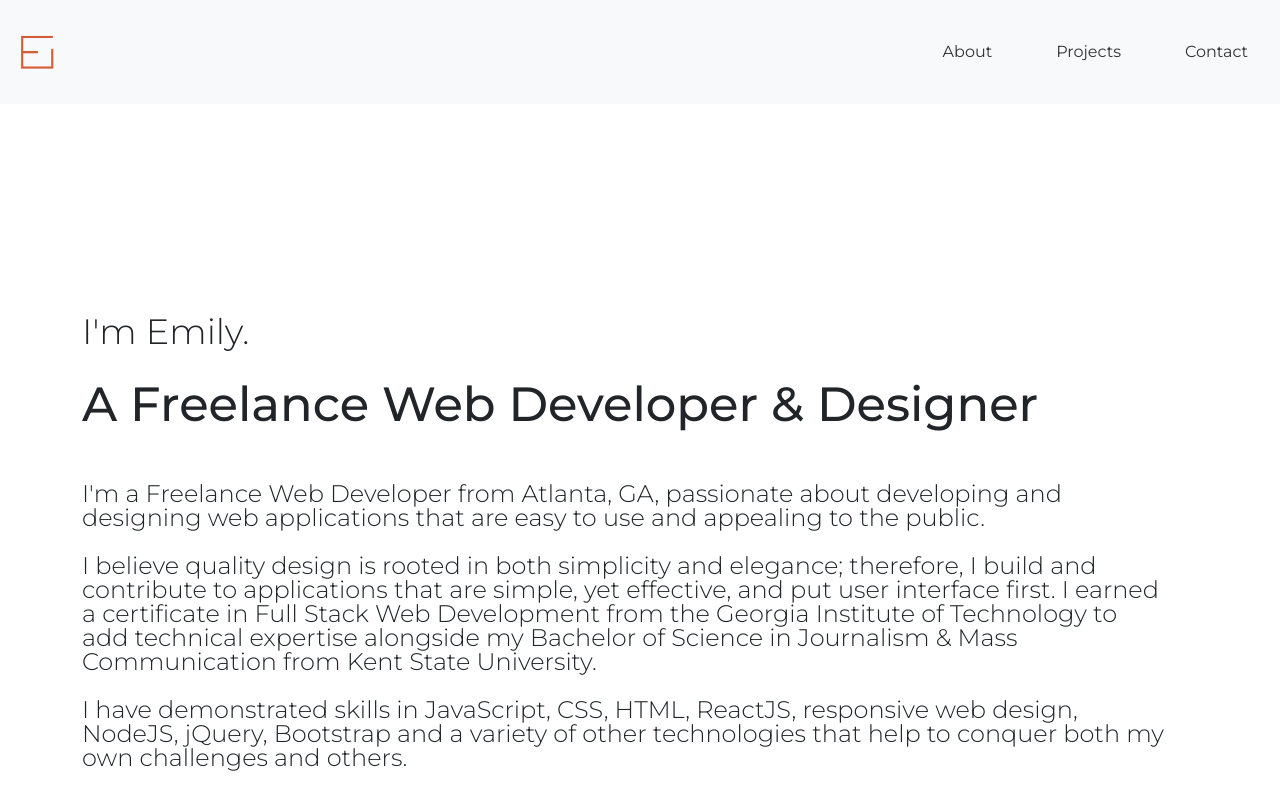
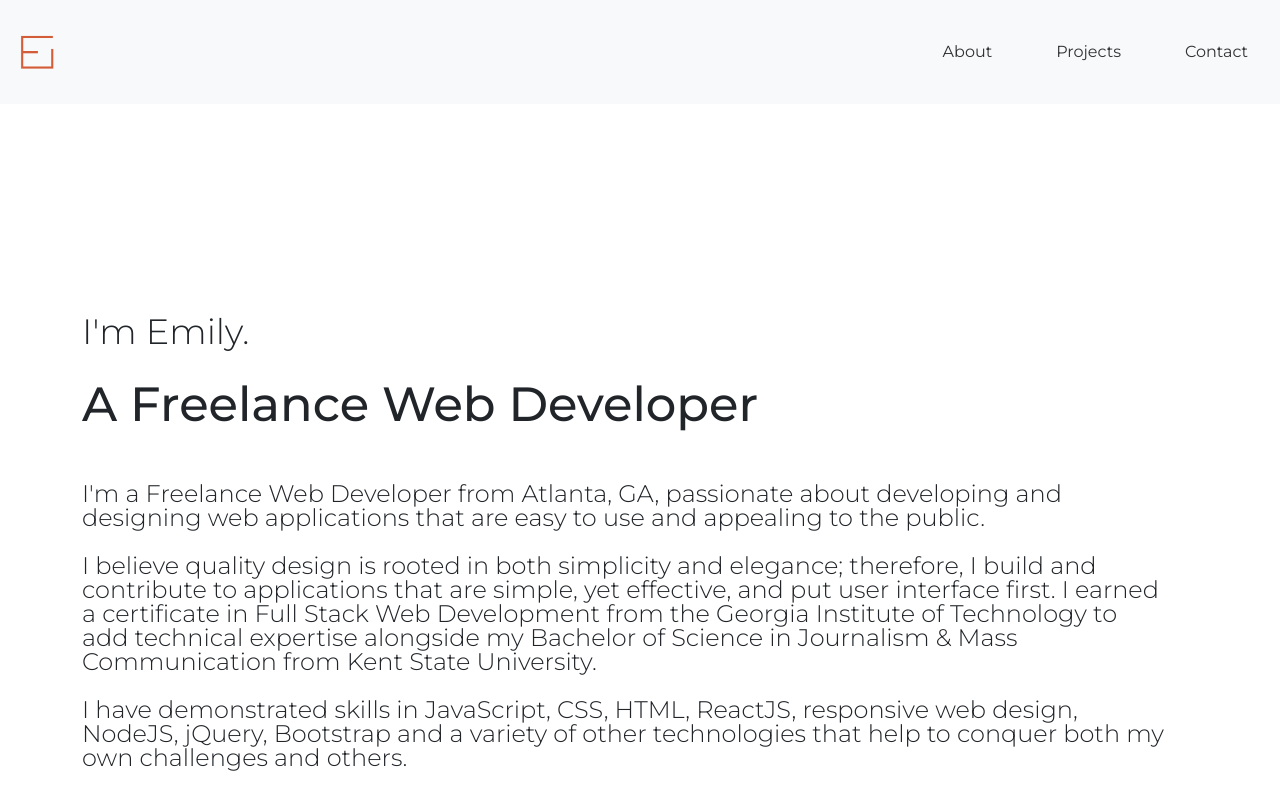
Before and after one commit to emilyjwilbur/port, a React (Create React App) app: page /about in a window 1280 px wide. Shown: the top 800 px of the page. Built offline with nearby package versions, Linux system fonts and the light colour scheme; a web font is replaced by a local one.

Commit message:
About Page update

```diff
--- a/src/pages/About.js
+++ b/src/pages/About.js
@@ -60,7 +60,7 @@ export default function About() {
               I'm Emily.
               </p>
             <h2 className="about_heading">
-              A Freelance Web Developer & Designer
+              A Freelance Web Developer
             </h2>
             <div className="about_info">
               <PText>
```
